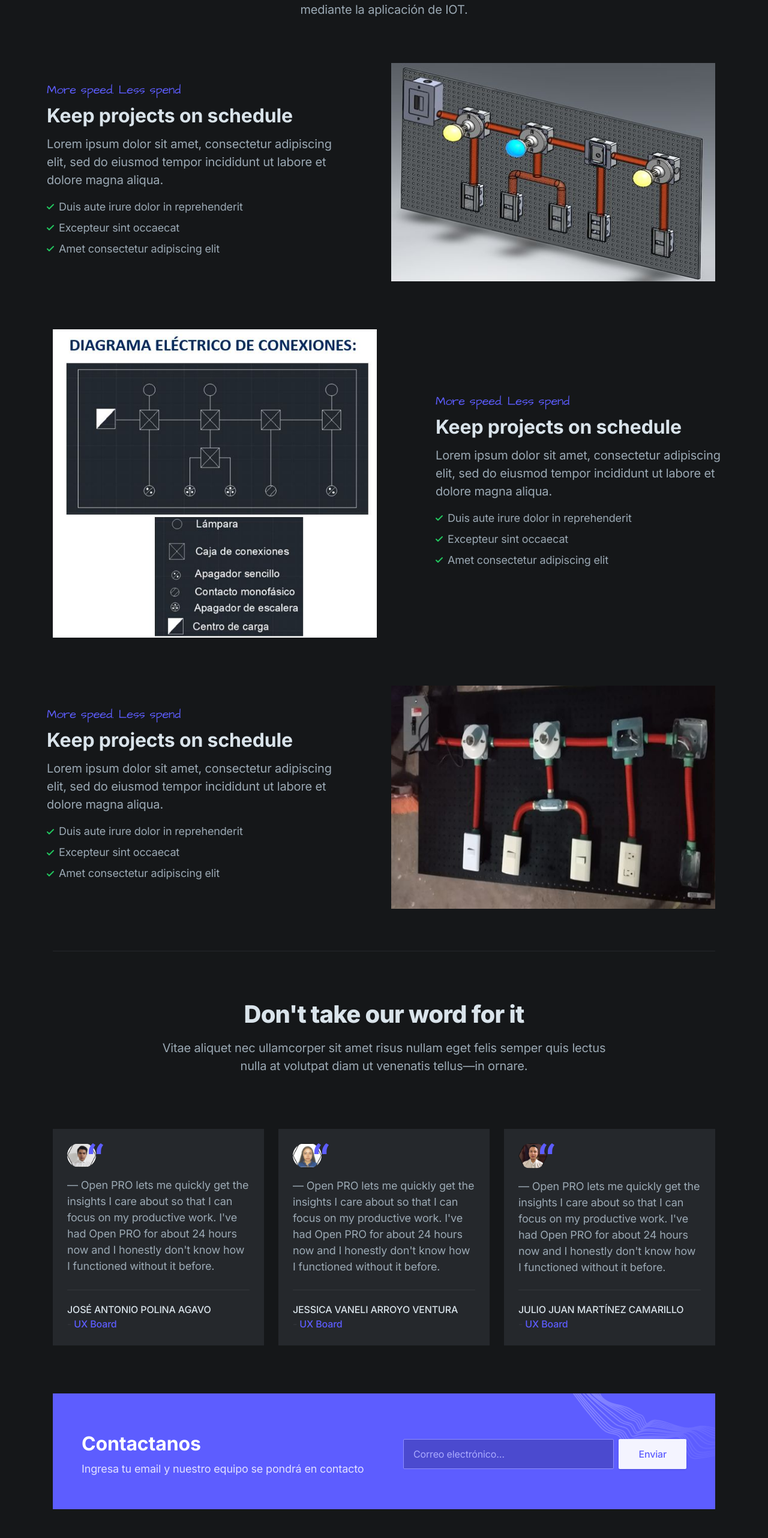
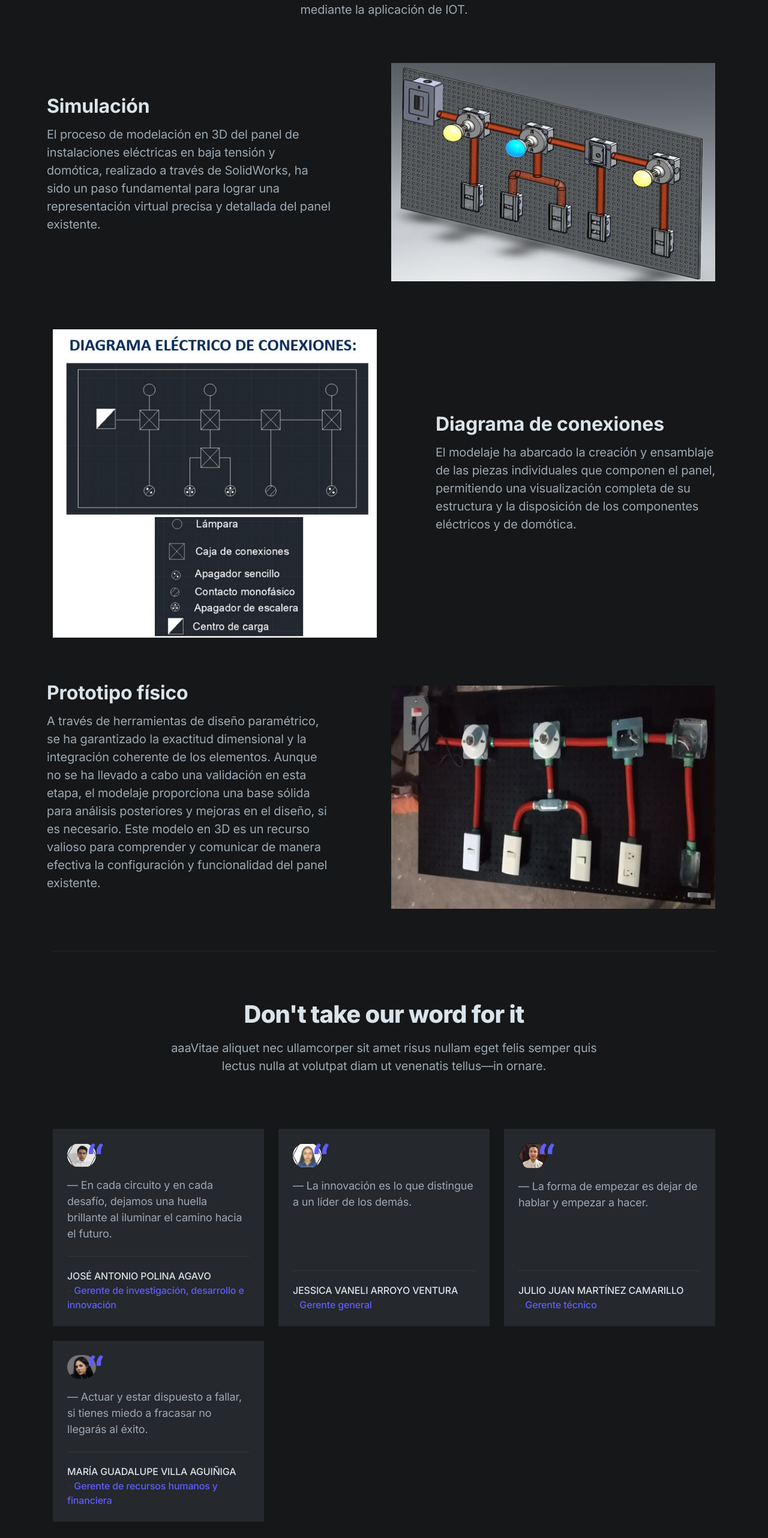
Before and after one commit to anganevagg/domotic-energy, a Next.js app: page / in a window 1280 px wide. Shown: the part 2242-4806 px from the top of the page at 60% size. Before the commit the page ends 4758 px from the top, so only its background shows below. Built offline with nearby package versions, Linux system fonts and the light colour scheme.

Commit message:
change: agregado miembro nuevo

```diff
--- a/components/testimonials.tsx
+++ b/components/testimonials.tsx
@@ -3,6 +3,7 @@ import Image from 'next/image'
 import TestimonialImage01 from '@/public/images/testimonial-01.jpg'
 import TestimonialImage02 from '@/public/images/testimonial-02.jpg'
 import TestimonialImage03 from '@/public/images/testimonial-03.png'
+import TestimonialImage04 from '@/public/images/testimonial-04.jpg'
 
 export default function Testimonials() {
   return (
@@ -13,7 +14,7 @@ export default function Testimonials() {
           {/* Section header */}
           <div className="max-w-3xl mx-auto text-center pb-12 md:pb-20">
             <h2 className="h2 mb-4">Don't take our word for it</h2>
-            <p className="text-xl text-gray-400">Vitae aliquet nec ullamcorper sit amet risus nullam eget felis semper quis lectus nulla at volutpat diam ut venenatis tellus—in ornare.</p>
+            <p className="text-xl text-gray-400">aaaVitae aliquet nec ullamcorper sit amet risus nullam eget felis semper quis lectus nulla at volutpat diam ut venenatis tellus—in ornare.</p>
           </div>
 
           {/* Testimonials */}
@@ -29,9 +30,9 @@ export default function Testimonials() {
                   </svg>
                 </div>
               </div>
-              <blockquote className="text-lg text-gray-400 grow">— Open PRO lets me quickly get the insights I care about so that I can focus on my productive work. I've had Open PRO for about 24 hours now and I honestly don't know how I functioned without it before.</blockquote>
+              <blockquote className="text-lg text-gray-400 grow">— En cada circuito y en cada desafío, dejamos una huella brillante al iluminar el camino hacia el futuro.</blockquote>
               <div className="text-gray-700 font-medium mt-6 pt-5 border-t border-gray-700">
-                <cite className="text-gray-200 not-italic">JOSÉ ANTONIO POLINA AGAVO</cite> <br />- <a className="text-purple-600 hover:text-gray-200 transition duration-150 ease-in-out" href="#0">UX Board</a>
+                <cite className="text-gray-200 not-italic">JOSÉ ANTONIO POLINA AGAVO</cite> <br />- <a className="text-purple-600 hover:text-gray-200 transition duration-150 ease-in-out" href="#0">Gerente de investigación, desarrollo e innovación</a>
               </div>
             </div>
 
@@ -45,9 +46,9 @@ export default function Testimonials() {
                   </svg>
                 </div>
               </div>
-              <blockquote className="text-lg text-gray-400 grow">— Open PRO lets me quickly get the insights I care about so that I can focus on my productive work. I've had Open PRO for about 24 hours now and I honestly don't know how I functioned without it before.</blockquote>
+              <blockquote className="text-lg text-gray-400 grow">— La innovación es lo que distingue a un líder de los demás.</blockquote>
               <div className="text-gray-700 font-medium mt-6 pt-5 border-t border-gray-700">
-                <cite className="text-gray-200 not-italic">JESSICA VANELI ARROYO VENTURA</cite> <br />- <a className="text-purple-600 hover:text-gray-200 transition duration-150 ease-in-out" href="#0">UX Board</a>
+                <cite className="text-gray-200 not-italic">JESSICA VANELI ARROYO VENTURA</cite> <br />- <a className="text-purple-600 hover:text-gray-200 transition duration-150 ease-in-out" href="#0">Gerente general</a>
               </div>
             </div>
 
@@ -61,12 +62,27 @@ export default function Testimonials() {
                   </svg>
                 </div>
               </div>
-              <blockquote className="text-lg text-gray-400 grow">— Open PRO lets me quickly get the insights I care about so that I can focus on my productive work. I've had Open PRO for about 24 hours now and I honestly don't know how I functioned without it before.</blockquote>
+              <blockquote className="text-lg text-gray-400 grow">— La forma de empezar es dejar de hablar y empezar a hacer.</blockquote>
               <div className="text-gray-700 font-medium mt-6 pt-5 border-t border-gray-700">
-                <cite className="text-gray-200 not-italic">JULIO JUAN MARTÍNEZ CAMARILLO</cite> <br />- <a className="text-purple-600 hover:text-gray-200 transition duration-150 ease-in-out" href="#0">UX Board</a>
+                <cite className="text-gray-200 not-italic">JULIO JUAN MARTÍNEZ CAMARILLO</cite> <br />- <a className="text-purple-600 hover:text-gray-200 transition duration-150 ease-in-out" href="#0">Gerente técnico</a>
               </div>
             </div>
 
+            {/* 4th testimonial */}
+            <div className="flex flex-col h-full p-6 bg-gray-800" data-aos="fade-up" data-aos-delay="200">
+              <div>
+                <div className="relative inline-flex flex-col mb-4">
+                  <Image className="rounded-full" src={TestimonialImage04} width={48} height={48} alt="Testimonial 02" />
+                  <svg className="absolute top-0 right-0 -mr-3 w-6 h-5 fill-current text-purple-600" viewBox="0 0 24 20" xmlns="http://www.w3.org/2000/svg">
+                    <path d="M0 13.517c0-2.346.611-4.774 1.833-7.283C3.056 3.726 4.733 1.648 6.865 0L11 2.696C9.726 4.393 8.777 6.109 8.152 7.844c-.624 1.735-.936 3.589-.936 5.56v4.644H0v-4.531zm13 0c0-2.346.611-4.774 1.833-7.283 1.223-2.508 2.9-4.586 5.032-6.234L24 2.696c-1.274 1.697-2.223 3.413-2.848 5.148-.624 1.735-.936 3.589-.936 5.56v4.644H13v-4.531z" />
+                  </svg>
+                </div>
+              </div>
+              <blockquote className="text-lg text-gray-400 grow">— Actuar y estar dispuesto a fallar, si tienes miedo a fracasar no llegarás al éxito.</blockquote>
+              <div className="text-gray-700 font-medium mt-6 pt-5 border-t border-gray-700">
+                <cite className="text-gray-200 not-italic">MARÍA GUADALUPE VILLA AGUIÑIGA</cite> <br />- <a className="text-purple-600 hover:text-gray-200 transition duration-150 ease-in-out" href="#0">Gerente de recursos humanos y financiera</a>
+              </div>
+            </div>
           </div>
 
         </div>
--- a/components/ui/header.tsx
+++ b/components/ui/header.tsx
@@ -14,10 +14,7 @@ export default function Header() {
               <Image src={Logo} alt="" width={150}/>
             </Link>
           </div>
-
-
           <MobileMenu />
-
         </div>
       </div>
     </header>
--- a/components/zigzag.tsx
+++ b/components/zigzag.tsx
@@ -30,10 +30,10 @@ export default function Zigzag() {
               {/* Content */}
               <div className="max-w-xl md:max-w-none md:w-full mx-auto md:col-span-7 lg:col-span-6" data-aos="fade-right">
                 <div className="md:pr-4 lg:pr-12 xl:pr-16">
-                  <div className="font-architects-daughter text-xl text-purple-600 mb-2">More speed. Less spend</div>
-                  <h3 className="h3 mb-3">Keep projects on schedule</h3>
-                  <p className="text-xl text-gray-400 mb-4">Lorem ipsum dolor sit amet, consectetur adipiscing elit, sed do eiusmod tempor incididunt ut labore et dolore magna aliqua.</p>
-                  <ul className="text-lg text-gray-400 -mb-2">
+                  <div className="font-architects-daughter text-xl text-purple-600 mb-2"></div>
+                  <h3 className="h3 mb-3">Simulación</h3>
+                  <p className="text-xl text-gray-400 mb-4">El proceso de modelación en 3D del panel de instalaciones eléctricas en baja tensión y domótica, realizado a través de SolidWorks, ha sido un paso fundamental para lograr una representación virtual precisa y detallada del panel existente.</p>
+                  {/* <ul className="text-lg text-gray-400 -mb-2">
                     <li className="flex items-center mb-2">
                       <svg className="w-3 h-3 fill-current text-green-500 mr-2 shrink-0" viewBox="0 0 12 12" xmlns="http://www.w3.org/2000/svg">
                         <path d="M10.28 2.28L3.989 8.575 1.695 6.28A1 1 0 00.28 7.695l3 3a1 1 0 001.414 0l7-7A1 1 0 0010.28 2.28z" />
@@ -52,7 +52,7 @@ export default function Zigzag() {
                       </svg>
                       <span>Amet consectetur adipiscing elit</span>
                     </li>
-                  </ul>
+                  </ul> */}
                 </div>
               </div>
             </div>
@@ -66,10 +66,10 @@ export default function Zigzag() {
               {/* Content */}
               <div className="max-w-xl md:max-w-none md:w-full mx-auto md:col-span-7 lg:col-span-6" data-aos="fade-left">
                 <div className="md:pl-4 lg:pl-12 xl:pl-16">
-                  <div className="font-architects-daughter text-xl text-purple-600 mb-2">More speed. Less spend</div>
-                  <h3 className="h3 mb-3">Keep projects on schedule</h3>
-                  <p className="text-xl text-gray-400 mb-4">Lorem ipsum dolor sit amet, consectetur adipiscing elit, sed do eiusmod tempor incididunt ut labore et dolore magna aliqua.</p>
-                  <ul className="text-lg text-gray-400 -mb-2">
+                  {/* <div className="font-architects-daughter text-xl text-purple-600 mb-2">More speed. Less spend</div> */}
+                  <h3 className="h3 mb-3">Diagrama de conexiones</h3>
+                  <p className="text-xl text-gray-400 mb-4">El modelaje ha abarcado la creación y ensamblaje de las piezas individuales que componen el panel, permitiendo una visualización completa de su estructura y la disposición de los componentes eléctricos y de domótica.</p>
+                  {/* <ul className="text-lg text-gray-400 -mb-2">
                     <li className="flex items-center mb-2">
                       <svg className="w-3 h-3 fill-current text-green-500 mr-2 shrink-0" viewBox="0 0 12 12" xmlns="http://www.w3.org/2000/svg">
                         <path d="M10.28 2.28L3.989 8.575 1.695 6.28A1 1 0 00.28 7.695l3 3a1 1 0 001.414 0l7-7A1 1 0 0010.28 2.28z" />
@@ -88,7 +88,7 @@ export default function Zigzag() {
                       </svg>
                       <span>Amet consectetur adipiscing elit</span>
                     </li>
-                  </ul>
+                  </ul> */}
                 </div>
               </div>
             </div>
@@ -102,10 +102,10 @@ export default function Zigzag() {
               {/* Content */}
               <div className="max-w-xl md:max-w-none md:w-full mx-auto md:col-span-7 lg:col-span-6" data-aos="fade-right">
                 <div className="md:pr-4 lg:pr-12 xl:pr-16">
-                  <div className="font-architects-daughter text-xl text-purple-600 mb-2">More speed. Less spend</div>
-                  <h3 className="h3 mb-3">Keep projects on schedule</h3>
-                  <p className="text-xl text-gray-400 mb-4">Lorem ipsum dolor sit amet, consectetur adipiscing elit, sed do eiusmod tempor incididunt ut labore et dolore magna aliqua.</p>
-                  <ul className="text-lg text-gray-400 -mb-2">
+                  {/* <div className="font-architects-daughter text-xl text-purple-600 mb-2">More speed. Less spend</div> */}
+                  <h3 className="h3 mb-3">Prototipo físico</h3>
+                  <p className="text-xl text-gray-400 mb-4">A través de herramientas de diseño paramétrico, se ha garantizado la exactitud dimensional y la integración coherente de los elementos. Aunque no se ha llevado a cabo una validación en esta etapa, el modelaje proporciona una base sólida para análisis posteriores y mejoras en el diseño, si es necesario. Este modelo en 3D es un recurso valioso para comprender y comunicar de manera efectiva la configuración y funcionalidad del panel existente.</p>
+                  {/* <ul className="text-lg text-gray-400 -mb-2">
                     <li className="flex items-center mb-2">
                       <svg className="w-3 h-3 fill-current text-green-500 mr-2 shrink-0" viewBox="0 0 12 12" xmlns="http://www.w3.org/2000/svg">
                         <path d="M10.28 2.28L3.989 8.575 1.695 6.28A1 1 0 00.28 7.695l3 3a1 1 0 001.414 0l7-7A1 1 0 0010.28 2.28z" />
@@ -124,7 +124,7 @@ export default function Zigzag() {
                       </svg>
                       <span>Amet consectetur adipiscing elit</span>
                     </li>
-                  </ul>
+                  </ul> */}
                 </div>
               </div>
             </div>
```
Also changed, not shown: public/images/testimonial-04.jpg (added).
